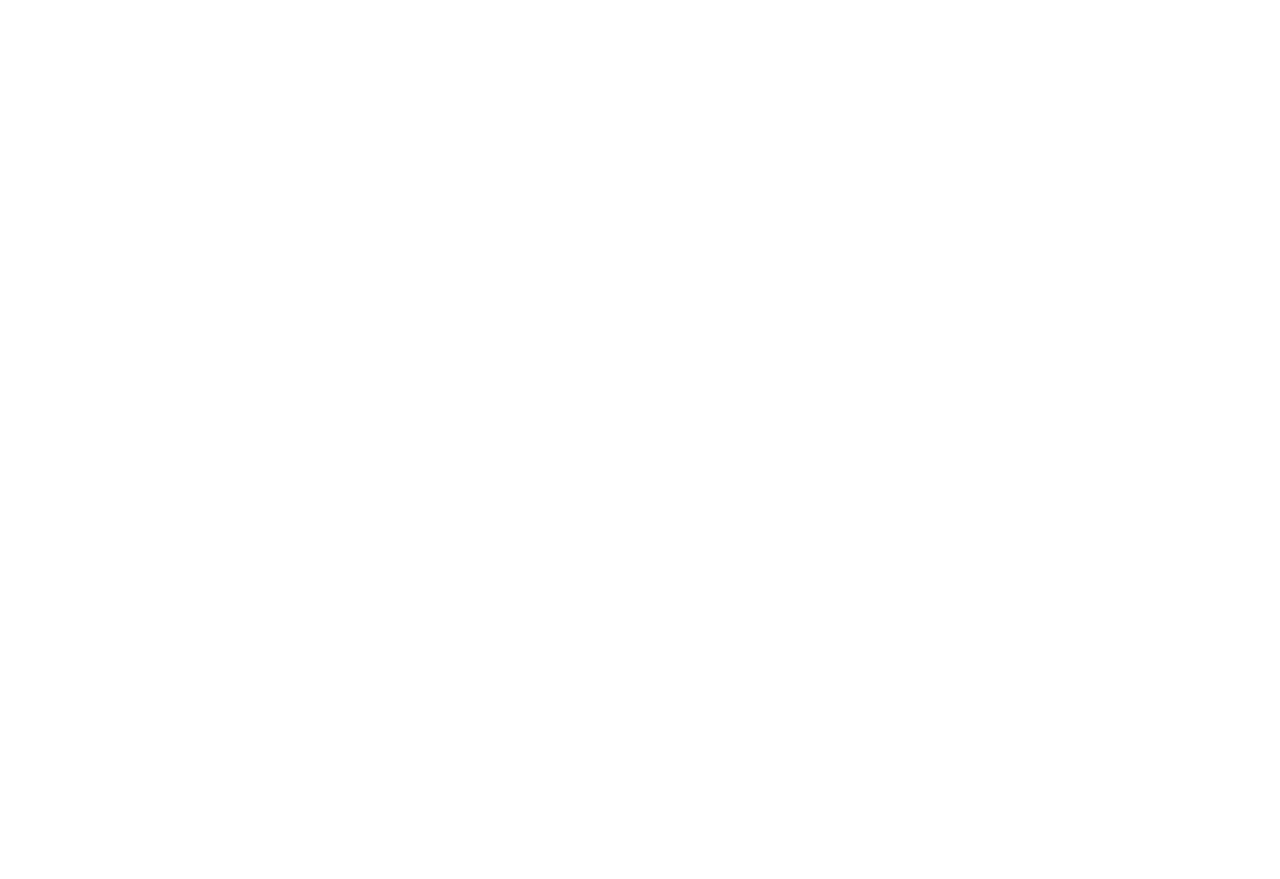
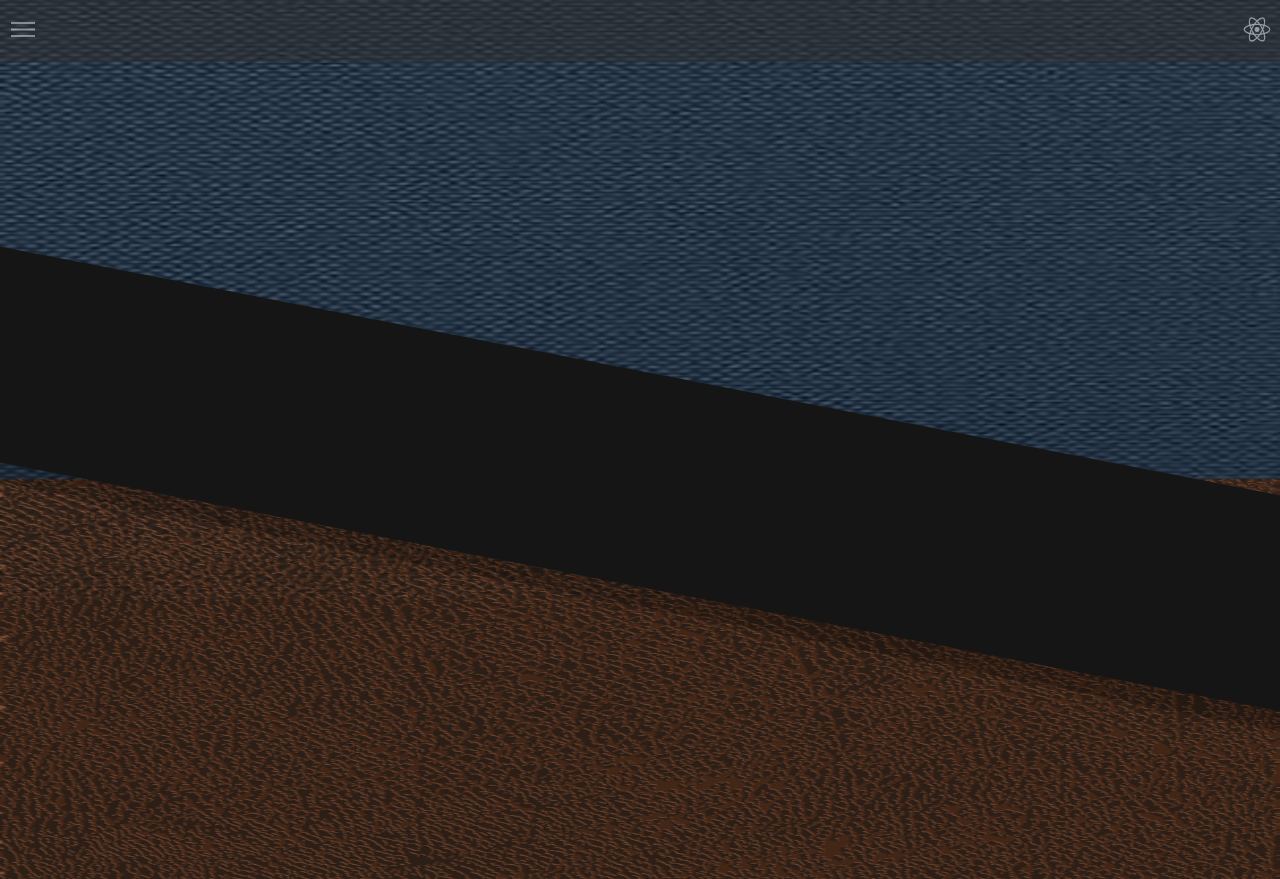
Before and after one commit to bryanstevens314/Portfolio, a React app: page / in a window 1280 px wide. Before the commit the page ends 800 px from the top, so only its background shows below. Built offline with nearby package versions, Linux system fonts and the light colour scheme.

Commit message:
Feature: Basic layout

```diff
--- a/client/components/home.js
+++ b/client/components/home.js
@@ -1,7 +1,36 @@
 import React from 'react'
 
 const Home = () => (
-  <div>
+  <div className="home">
+    <Texture />
+    <Detail />
+    <Style />
+    <Leather />
+  </div>
+)
+
+const Texture = () => (
+  <div className="texture">
+    <img src="./texture2.jpg" />
+  </div>
+)
+const Detail = () => (
+  <div className="detail">
+    <div className="wrapper">
+      {/* <img className="des1" src="./<>.png" />
+      <img className="ASE" src="./ASE-CERTIFIED-LOGO.png" />
+      <p>Software Engineer turned Mechanic. I am a Central Coast local constantly striving towards a better life for myself and those around me. Let’s chat.</p> */}
+    </div>
+  </div>
+)
+const Style = () => (
+  <div className="style">
+  </div>
+)
+const Leather = () => (
+  <div className="leather">
+    <div className="leather_Detail" />
+    <img src="./leather.jpg" />
   </div>
 )
 
--- a/client/components/navbar.js
+++ b/client/components/navbar.js
@@ -2,6 +2,8 @@ import React from 'react'
 
 const Navbar = () => (
   <div className="nav">
+    <p>|||</p>
+    <img src="./react.png" />
   </div>
 )
 export default Navbar;
--- a/public/style.css
+++ b/public/style.css
@@ -1,5 +1,7 @@
 body {
   font-family: sans-serif;
+  margin:0 auto;
+  background-color: #00356A;
 }
 
 a {
@@ -19,3 +21,108 @@ form div {
   margin: 1em;
   display: inline-block;
 }
+
+.nav {
+  width:100%;
+  height:62px;
+  background-color:#2F2F2F;
+  opacity: 0.5;
+  user-select: none;
+}
+
+.nav > img{
+  height:33px;
+  width:46px;
+  margin-top:13px;
+  float:right;
+
+}
+
+.nav > p {
+  color:#E8E8E8;
+  transform: rotate(90deg);
+  font-size: 25px;
+  margin-top:15px;
+  margin-left:15px;
+  float: left;
+  cursor: pointer;
+
+}
+.nav > p:hover {
+  color: #151515;
+}
+.texture{
+  position: absolute;
+  margin-top:-62px;
+  left:0px;
+  z-index: -1;
+  width:100%;
+  height:600px;
+  opacity: 0.71;
+}
+.texture>img{
+  width:100%;
+  height:600px;
+}
+.detail{
+  position: absolute;
+  background-color: #151515;
+  width: 100%;
+  height: 216px;
+  margin-top: 309px;
+  -webkit-transform: skewY(11deg);
+  -moz-transform: skewY(11deg);
+  -ms-transform: skewY(11deg);
+  -o-transform: skewY(11deg);
+  transform: skewY(11deg);
+}
+.wrapper{
+  -webkit-transform: skewY(-11deg);
+  -moz-transform: skewY(-11deg);
+  -ms-transform: skewY(-11deg);
+  -o-transform: skewY(-11deg);
+  transform: skewY(-11deg);
+}
+.des1{
+  width: 109px;
+  height: 55px;
+}
+.ASE{
+  width: 101px;
+  height: 101px;
+}
+.wrapper > p{
+  color:#DDDDDD;
+  width:85%;
+}
+.style{
+  position: absolute;
+  background-color: #000000;
+  width:100%;
+  height:20px;
+  margin-top:525px;
+  opacity: 0.2;
+  -webkit-transform: skewY(11deg);
+  -moz-transform: skewY(11deg);
+  -ms-transform: skewY(11deg);
+  -o-transform: skewY(11deg);
+  transform: skewY(11deg);
+}
+.leather_Detail{
+  position: absolute;
+  background-color: #272727;
+  width:100%;
+  height:400px;
+  margin-top:417px;
+  left: 0px;
+  z-index: -2;
+}
+.leather>img{
+  position: absolute;
+  width:100%;
+  height:400px;
+  margin-top:417px;
+  left: 0px;
+  z-index: -1;
+  opacity: 0.53;
+}
```
Also changed, not shown: public/<>.png (added), public/ASE-CERTIFIED-LOGO.png (added), public/aboutSection.PNG (added), public/leather.jpg (added), public/texture2.jpg (added).
